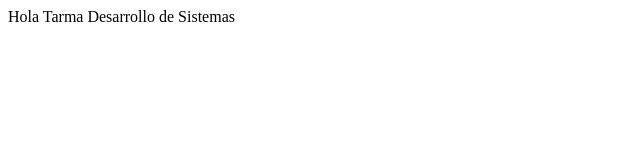
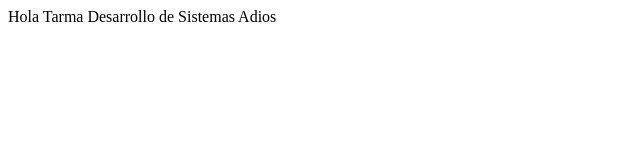
Before and after one commit to humbertogonzales/prueba, a plain HTML site: page index.html in a window 1280 px wide. Shown: the full height of the page, 0-640 px from the left. Drawn offline with Linux system fonts and the light colour scheme.

Commit message:
Avance 1

```diff
--- a/index.html
+++ b/index.html
@@ -8,6 +8,6 @@
 <body>
     Hola Tarma
     Desarrollo de Sistemas
-
+    Adios
 </body>
 </html>
```
